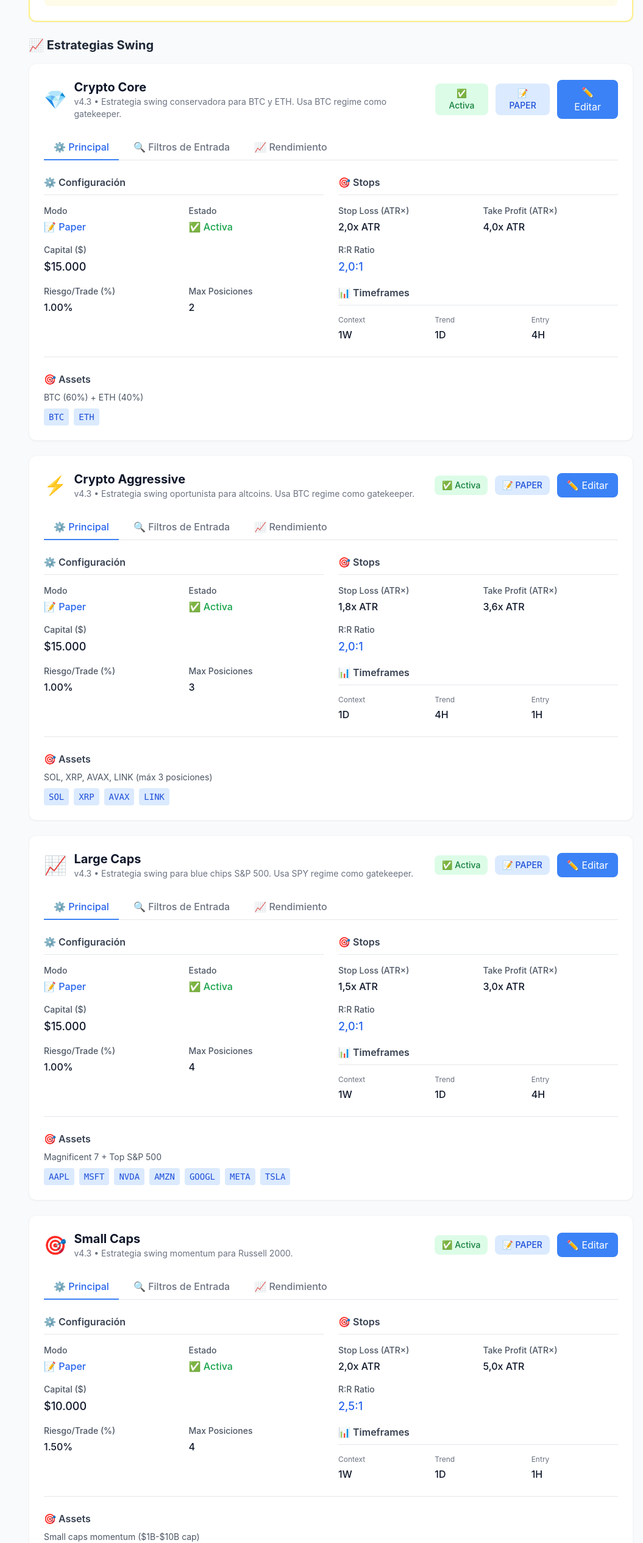
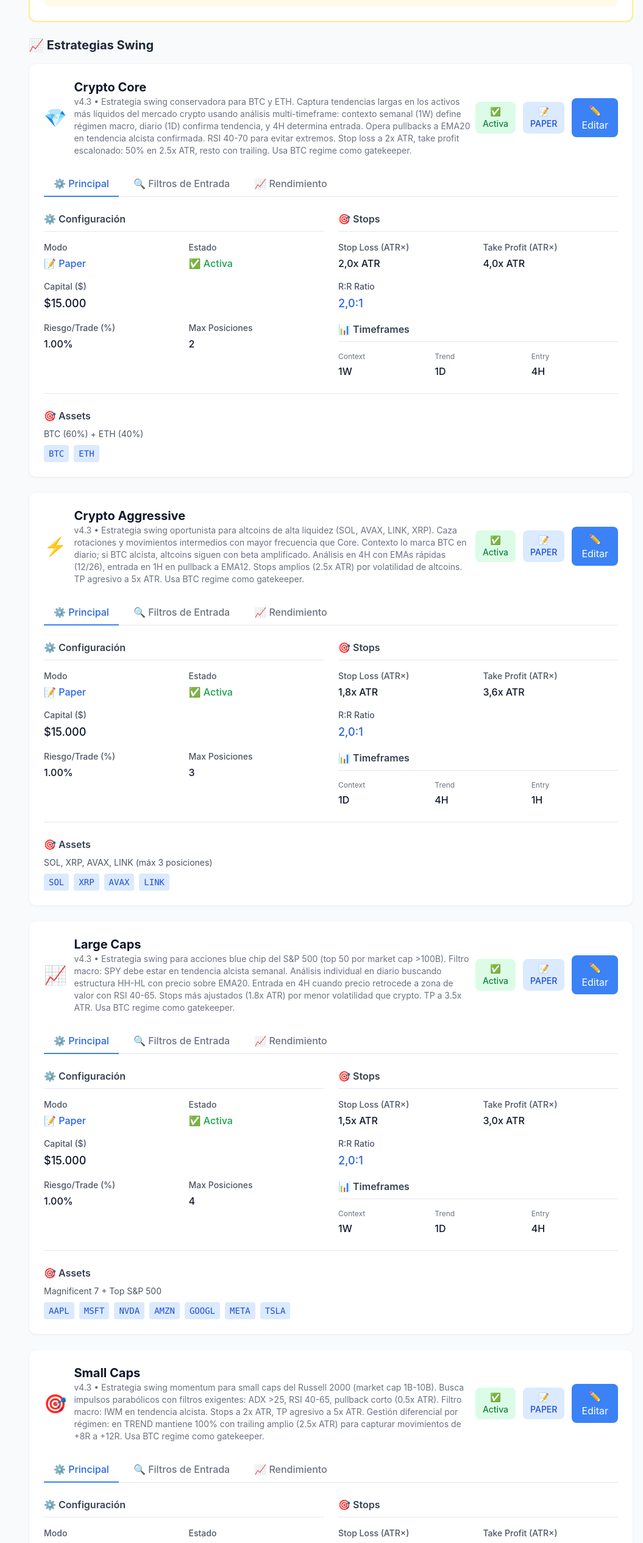
Before and after one commit to leloup07/eleve-dashboard, a Next.js app: page /config in a window 1280 px wide. Shown: the part 1441-3972 px from the top of the page at 61% size, without its empty margins (225-1280 px from the left). Built offline with nearby package versions, Linux system fonts and the light colour scheme.

Commit message:
Restore detailed strategy descriptions

```diff
--- a/src/stores/tradingStore.ts
+++ b/src/stores/tradingStore.ts
@@ -111,7 +111,7 @@ const INITIAL_STRATEGIES: StrategyConfig[] = [
     name: 'Crypto Core',
     version: 'v4.3',
     status: 'ACTIVE',
-    description: 'Estrategia swing conservadora para BTC y ETH. Usa BTC regime como gatekeeper.',
+    description: 'Estrategia swing conservadora para BTC y ETH. Captura tendencias largas en los activos más líquidos del mercado crypto usando análisis multi-timeframe: contexto semanal (1W) define régimen macro, diario (1D) confirma tendencia, y 4H determina entrada. Opera pullbacks a EMA20 en tendencia alcista confirmada. RSI 40-70 para evitar extremos. Stop loss a 2x ATR, take profit escalonado: 50% en 2.5x ATR, resto con trailing. Usa BTC regime como gatekeeper.',
     capital: 15000,
     riskPerTrade: 0.01,
     maxPositions: 2,
@@ -145,7 +145,7 @@ const INITIAL_STRATEGIES: StrategyConfig[] = [
     name: 'Crypto Aggressive',
     version: 'v4.3',
     status: 'ACTIVE',
-    description: 'Estrategia swing oportunista para altcoins. Usa BTC regime como gatekeeper.',
+    description: 'Estrategia swing oportunista para altcoins de alta liquidez (SOL, AVAX, LINK, XRP). Caza rotaciones y movimientos intermedios con mayor frecuencia que Core. Contexto lo marca BTC en diario; si BTC alcista, altcoins siguen con beta amplificado. Análisis en 4H con EMAs rápidas (12/26), entrada en 1H en pullback a EMA12. Stops amplios (2.5x ATR) por volatilidad de altcoins. TP agresivo a 5x ATR. Usa BTC regime como gatekeeper.',
     capital: 15000,
     riskPerTrade: 0.01,
     maxPositions: 3,
@@ -179,7 +179,7 @@ const INITIAL_STRATEGIES: StrategyConfig[] = [
     name: 'Large Caps',
     version: 'v4.3',
     status: 'ACTIVE',
-    description: 'Estrategia swing para blue chips S&P 500. Usa SPY regime como gatekeeper.',
+    description: 'Estrategia swing para acciones blue chip del S&P 500 (top 50 por market cap >100B). Filtro macro: SPY debe estar en tendencia alcista semanal. Análisis individual en diario buscando estructura HH-HL con precio sobre EMA20. Entrada en 4H cuando precio retrocede a zona de valor con RSI 40-65. Stops más ajustados (1.8x ATR) por menor volatilidad que crypto. TP a 3.5x ATR. Usa BTC regime como gatekeeper.',
     capital: 15000,
     riskPerTrade: 0.01,
     maxPositions: 4,
@@ -213,7 +213,7 @@ const INITIAL_STRATEGIES: StrategyConfig[] = [
     name: 'Small Caps',
     version: 'v4.3',
     status: 'ACTIVE',
-    description: 'Estrategia swing momentum para Russell 2000.',
+    description: 'Estrategia swing momentum para small caps del Russell 2000 (market cap 1B-10B). Busca impulsos parabólicos con filtros exigentes: ADX >25, RSI 40-65, pullback corto (0.5x ATR). Filtro macro: IWM en tendencia alcista. Stops a 2x ATR, TP agresivo a 5x ATR. Gestión diferencial por régimen: en TREND mantiene 100% con trailing amplio (2.5x ATR) para capturar movimientos de +8R a +12R. Usa BTC regime como gatekeeper.',
     capital: 10000,
     riskPerTrade: 0.015,
     maxPositions: 4,
```
